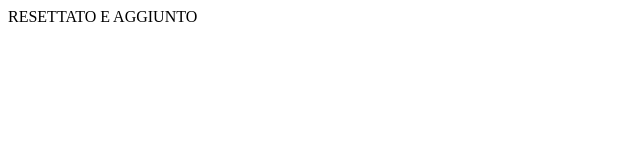
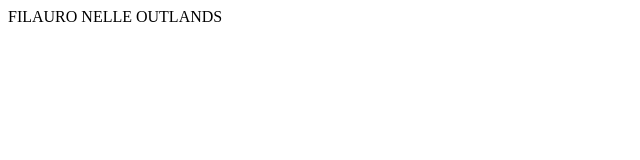
Before and after one commit to filauro1989/git-test-team-1, a plain HTML site: page index.html in a window 1280 px wide. Shown: the full height of the page, 0-640 px from the left. Drawn offline with Linux system fonts and the light colour scheme.

Commit message:
add outlands

```diff
--- a/index.html
+++ b/index.html
@@ -7,6 +7,6 @@
     <title>LoremLorem</title>
 </head>
 <body>
-    RESETTATO E AGGIUNTO
+    FILAURO NELLE OUTLANDS
 </body>
 </html>
```
